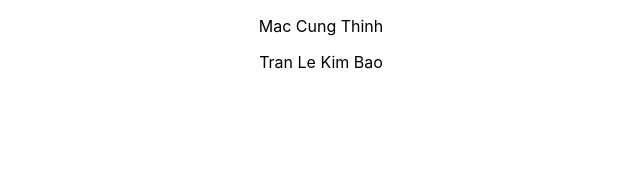
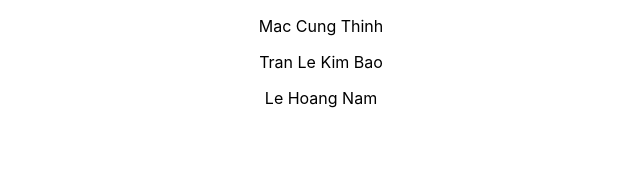
Before and after one commit to HieuNT22012296/PSWeb_Client, a React (Create React App) app: page / in a window 1280 px wide. Shown: the top 178 px of the page, without its empty margins (319-959 px from the left). Built offline with nearby package versions, Linux system fonts and the light colour scheme.

Commit message:
Nam moi commit

```diff
--- a/src/App.js
+++ b/src/App.js
@@ -6,6 +6,7 @@ function App() {
     <div className="App">
       <p>Mac Cung Thinh</p>
       <p>Tran Le Kim Bao</p>
+      <p>Le Hoang Nam</p>
     </div>
   );
 }
```
